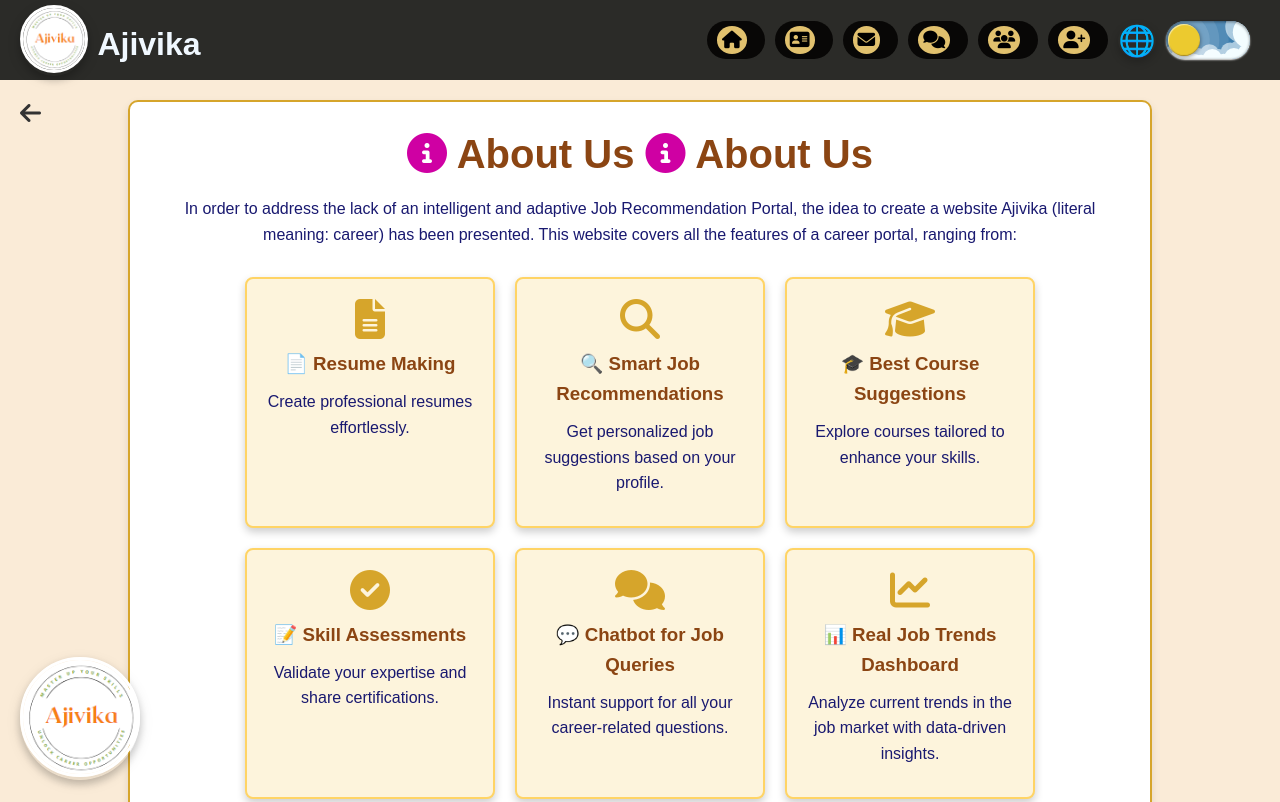
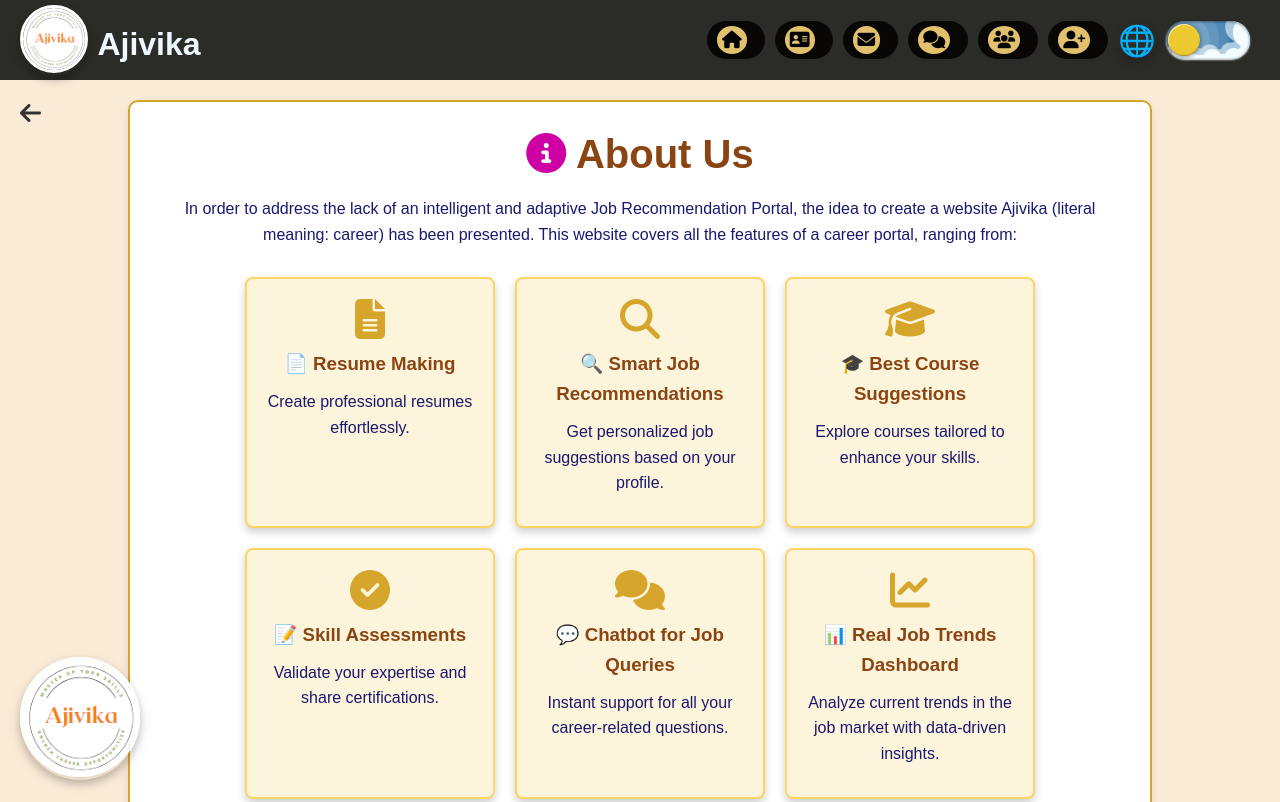
Before and after one commit to rupeshv2121/SCD-Profile-Score-SWOC, a plain HTML site: page about.html in a window 1280 px wide. Shown: the top 802 px of the page. Drawn offline with nearby package versions, Linux system fonts and the light colour scheme.

Commit message:
Aboout Page

```diff
--- a/about.html
+++ b/about.html
@@ -176,7 +176,6 @@
     <section class="about-section">
       <div class="about-box">
         <h1>
-          <i class="fas fa-info-circle" style="color: #cf00a3"></i> About Us
           <i class="fas fa-info-circle" style="color: var(--pink-bg)" ></i> About Us
         </h1>
         <div class="about-container">
```
